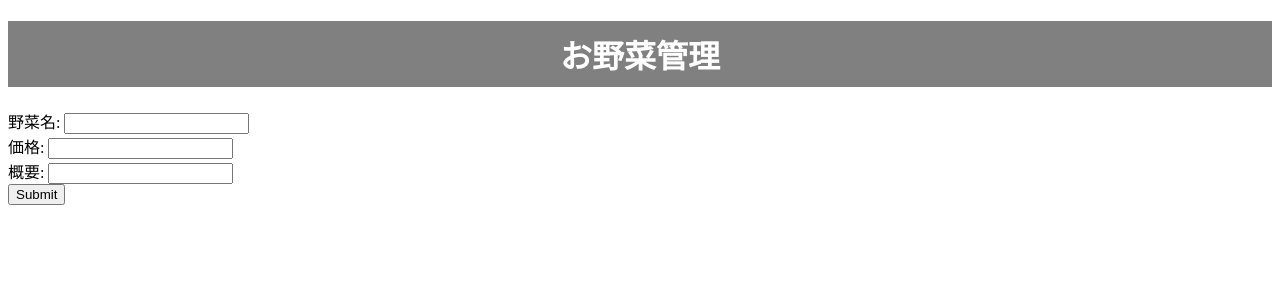
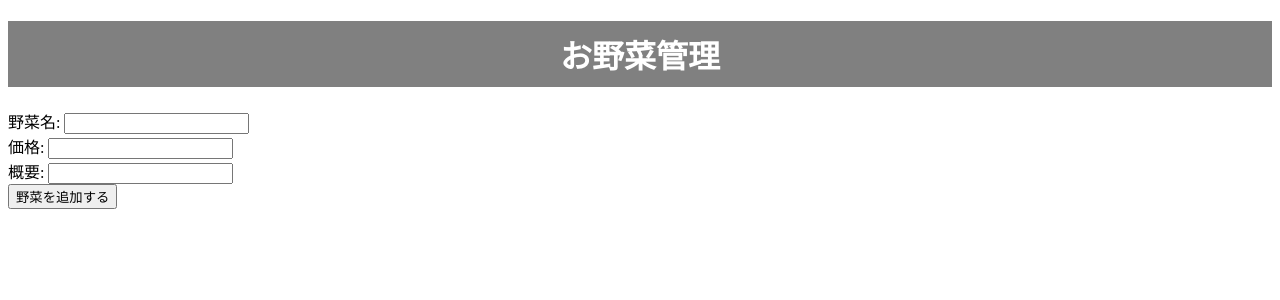
Before and after one commit to saike1119/WebPlayground, a PHP site: page /vegetable_form.php in a window 1280 px wide. Shown: the top 300 px of the page. Run offline with PHP 8.4, Linux system fonts and the light colour scheme; data that the repository does not hold is empty.

Commit message:
ボタン名変更

```diff
--- a/vegetable_form.php
+++ b/vegetable_form.php
@@ -33,7 +33,7 @@ $mysqli->close();
     野菜名: <input title="名前を入力" type="text" name="name"/><br>
     価格: <input title="価格を入力" type="text" name="price"/><br>
     概要: <input title="概要を入力" type="text" name="description"/><br>
-    <input type="submit"/>
+    <input type="submit" value="野菜を追加する"/>
 </form>
 <?php foreach ($res as $value): ?>
     <div class="ContentBox">
```
